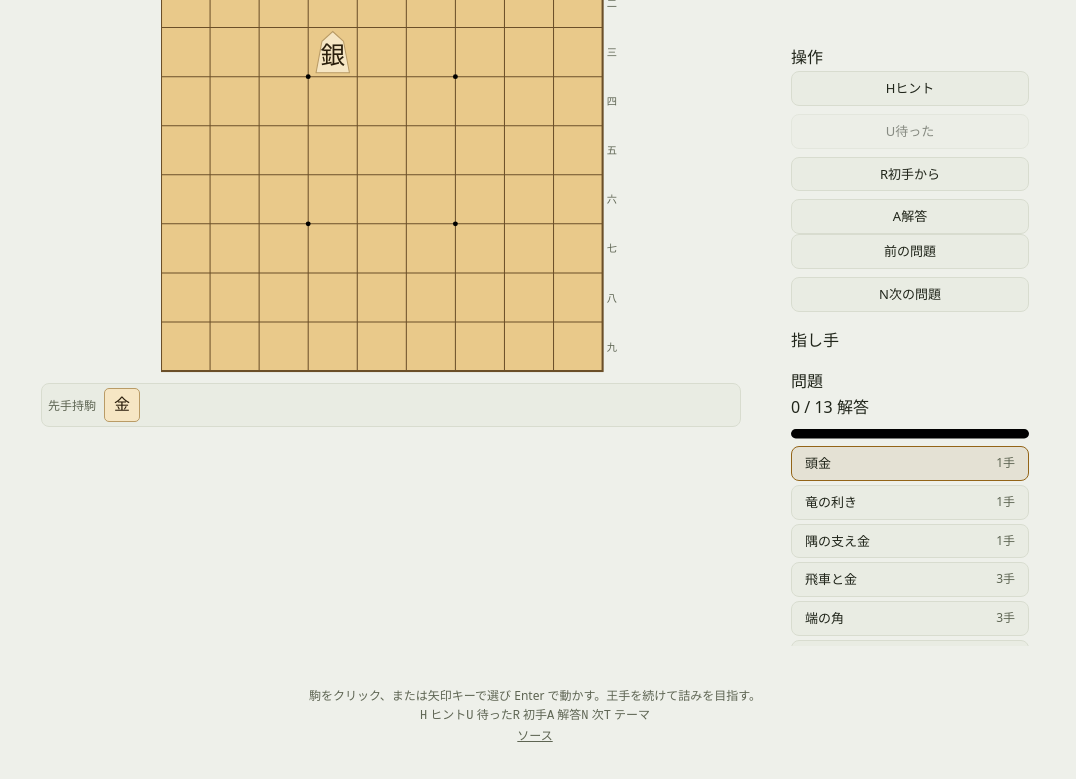
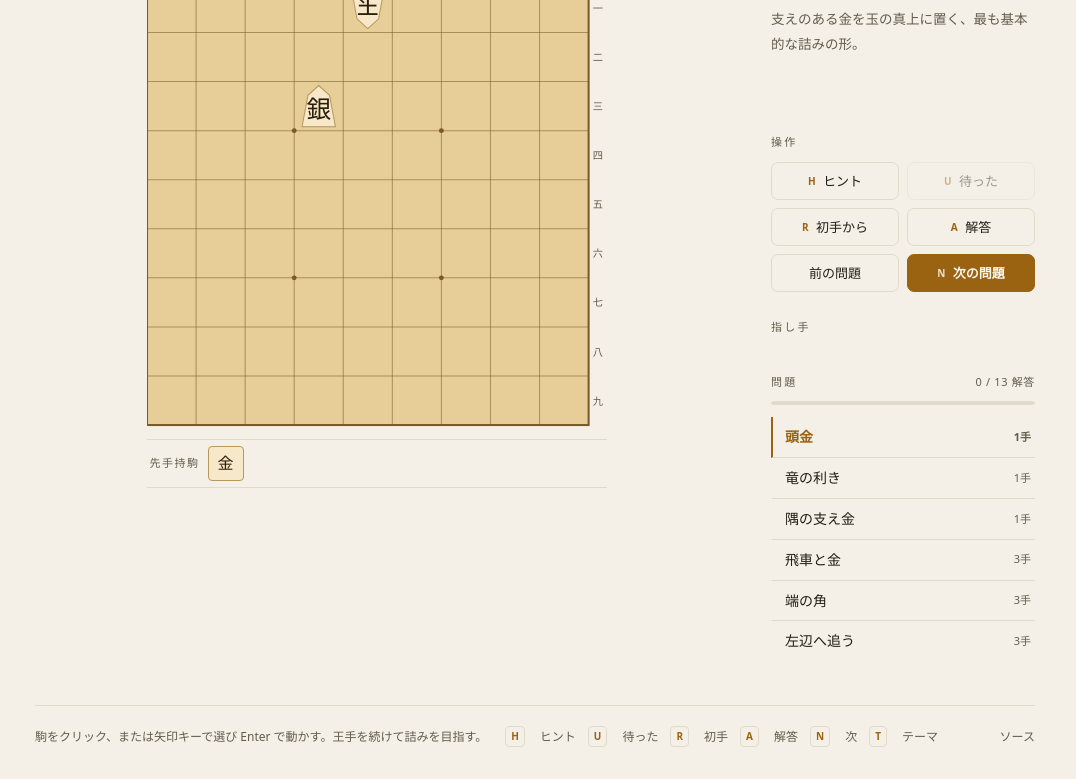
Before and after one commit to miruky/tsumeshogi, a website built with Vite: page index.html in a window 1280 px wide. Shown: the part 263-1042 px from the top of the page, without its empty margins (105-1181 px from the left). Built offline with nearby package versions, Linux system fonts and the light colour scheme.

Commit message:
罫線基調の編集的レイアウトへスタイルを刷新

```diff
--- a/src/style.css
+++ b/src/style.css
@@ -1,81 +1,88 @@
 :root {
-  --bg: #11140f;
-  --surface: #181c14;
-  --surface-2: #20251b;
-  --ink: #e4e7dc;
-  --muted: #99a08c;
-  --line: #2b3122;
-  --accent: #c08a3e;
-  --accent-ink: #160f04;
-  --accent-soft: rgba(192, 138, 62, 0.16);
-  --good: #6fae5f;
-  --bad: #d96b54;
-  --shadow: 0 1px 2px rgba(0, 0, 0, 0.4), 0 16px 44px rgba(0, 0, 0, 0.34);
-  --radius: 14px;
+  --bg: #f4f0e7;
+  --ink: #211d15;
+  --muted: #635c4b;
+  --faint: #e2dac9;
+  --faint-2: #ece5d6;
+  --accent: #9a6312;
+  --accent-ink: #fbf7ee;
+  --accent-soft: rgba(154, 99, 18, 0.1);
+  --good: #3f7d3a;
+  --bad: #b0432c;
 
-  --board: #c9a063;
-  --board-line: #4a371d;
-  --koma: #f0dcae;
-  --koma-edge: #9c7b44;
+  --board: #e7cd97;
+  --board-line: #7a5a2c;
+  --board-star: #7a5a2c;
+  --koma: #f6e8c8;
+  --koma-edge: #b8975e;
   --koma-ink: #2a1e0c;
   --koma-promoted: #b23b2b;
-  --pick: rgba(111, 174, 95, 0.5);
-  --dest: rgba(111, 174, 95, 0.85);
-  --last: rgba(192, 138, 62, 0.3);
+  --pick: rgba(154, 99, 18, 0.26);
+  --dest: rgba(63, 125, 58, 0.85);
+  --last: rgba(154, 99, 18, 0.18);
+  --cursor: rgba(154, 99, 18, 0.9);
 
   --sans: 'Hiragino Sans', 'Noto Sans JP', system-ui, sans-serif;
   --serif: 'Hiragino Mincho ProN', 'Yu Mincho', 'Noto Serif JP', serif;
+  --ease: cubic-bezier(0.22, 0.61, 0.36, 1);
 }
 
-:root[data-theme='light'] {
-  --bg: #eef0ea;
-  --surface: #ffffff;
-  --surface-2: #e9ece3;
-  --ink: #20251a;
-  --muted: #5e6553;
-  --line: #d8dccf;
-  --accent: #936417;
-  --accent-ink: #ffffff;
-  --accent-soft: rgba(147, 100, 23, 0.1);
-  --good: #2f7d3f;
-  --bad: #c0392b;
-  --shadow: 0 1px 2px rgba(20, 25, 15, 0.06), 0 12px 32px rgba(20, 25, 15, 0.08);
-
-  --board: #e9c98a;
-  --board-line: #6b4f29;
-  --koma: #f6e6c4;
-  --koma-edge: #b99b66;
-  --koma-ink: #2a1e0c;
-  --koma-promoted: #b23b2b;
-  --pick: rgba(47, 125, 63, 0.4);
-  --dest: rgba(47, 125, 63, 0.8);
-  --last: rgba(147, 100, 23, 0.22);
+:root[data-theme='dark'],
+:root:not([data-theme='light']) {
+  color-scheme: light;
 }
 
-@media (prefers-color-scheme: light) {
-  :root:not([data-theme='dark']) {
-    --bg: #eef0ea;
-    --surface: #ffffff;
-    --surface-2: #e9ece3;
-    --ink: #20251a;
-    --muted: #5e6553;
-    --line: #d8dccf;
-    --accent: #936417;
-    --accent-ink: #ffffff;
-    --accent-soft: rgba(147, 100, 23, 0.1);
-    --good: #2f7d3f;
-    --bad: #c0392b;
-    --shadow: 0 1px 2px rgba(20, 25, 15, 0.06), 0 12px 32px rgba(20, 25, 15, 0.08);
+:root[data-theme='dark'] {
+  --bg: #15130d;
+  --ink: #e9e3d4;
+  --muted: #a09781;
+  --faint: #2b271d;
+  --faint-2: #211e16;
+  --accent: #d2a154;
+  --accent-ink: #1a150b;
+  --accent-soft: rgba(210, 161, 84, 0.14);
+  --good: #82b96f;
+  --bad: #db8268;
 
-    --board: #e9c98a;
-    --board-line: #6b4f29;
-    --koma: #f6e6c4;
-    --koma-edge: #b99b66;
-    --koma-ink: #2a1e0c;
-    --koma-promoted: #b23b2b;
-    --pick: rgba(47, 125, 63, 0.4);
-    --dest: rgba(47, 125, 63, 0.8);
-    --last: rgba(147, 100, 23, 0.22);
+  --board: #c19a5c;
+  --board-line: #4d3a1c;
+  --board-star: #4d3a1c;
+  --koma: #ead7ab;
+  --koma-edge: #9c7b44;
+  --koma-ink: #241a0a;
+  --koma-promoted: #b8392a;
+  --pick: rgba(210, 161, 84, 0.3);
+  --dest: rgba(130, 185, 111, 0.92);
+  --last: rgba(210, 161, 84, 0.22);
+  --cursor: rgba(210, 161, 84, 0.95);
+  color-scheme: dark;
+}
+
+@media (prefers-color-scheme: dark) {
+  :root:not([data-theme='light']) {
+    --bg: #15130d;
+    --ink: #e9e3d4;
+    --muted: #a09781;
+    --faint: #2b271d;
+    --faint-2: #211e16;
+    --accent: #d2a154;
+    --accent-ink: #1a150b;
+    --accent-soft: rgba(210, 161, 84, 0.14);
+    --good: #82b96f;
+    --bad: #db8268;
+
+    --board: #c19a5c;
+    --board-line: #4d3a1c;
+    --board-star: #4d3a1c;
+    --koma: #ead7ab;
+    --koma-edge: #9c7b44;
+    --koma-ink: #241a0a;
+    --koma-promoted: #b8392a;
+    --pick: rgba(210, 161, 84, 0.3);
+    --dest: rgba(130, 185, 111, 0.92);
+    --last: rgba(210, 161, 84, 0.22);
+    --cursor: rgba(210, 161, 84, 0.95);
+    color-scheme: dark;
   }
 }
 
@@ -85,35 +92,35 @@
   box-sizing: border-box;
 }
 
-html {
-  color-scheme: light dark;
-}
-
 body {
   font-family: var(--sans);
   background: var(--bg);
   color: var(--ink);
-  line-height: 1.6;
+  line-height: 1.7;
   min-height: 100dvh;
+  -webkit-font-smoothing: antialiased;
 }
 
 #app {
-  max-width: 1060px;
+  max-width: 1080px;
   margin: 0 auto;
-  padding: 28px 20px 20px;
+  padding: clamp(24px, 5vw, 56px) clamp(18px, 4vw, 40px) 32px;
   display: flex;
   flex-direction: column;
   min-height: 100dvh;
-  gap: 18px;
+  gap: clamp(28px, 4vw, 44px);
 }
+
+/* --- ヘッダー --- */
 
 .site-header {
   display: flex;
-  align-items: center;
+  align-items: flex-end;
   justify-content: space-between;
   gap: 16px;
   flex-wrap: wrap;
-  animation: rise 0.5s ease both;
+  padding-bottom: 20px;
+  border-bottom: 1px solid var(--faint);
 }
 
 .brand {
@@ -123,103 +130,135 @@ body {
 }
 
 .brand .logo {
-  width: 44px;
-  height: 44px;
-  color: var(--accent);
+  width: 42px;
+  height: 42px;
+  color: var(--ink);
   flex-shrink: 0;
 }
 
 .brand h1 {
   font-family: var(--serif);
-  font-size: 26px;
+  font-size: clamp(24px, 3vw, 30px);
   font-weight: 600;
-  letter-spacing: 0.08em;
+  letter-spacing: 0.04em;
+  line-height: 1.1;
 }
 
-.brand .tagline {
+.tagline {
   color: var(--muted);
   font-size: 13px;
+  letter-spacing: 0.02em;
+  margin-top: 2px;
 }
+
+/* --- ボタン --- */
 
 button {
   font: inherit;
   font-size: 13px;
   color: var(--ink);
-  background: var(--surface-2);
-  border: 1px solid var(--line);
-  border-radius: 8px;
-  padding: 6px 13px;
+  background: none;
+  border: 1px solid transparent;
+  border-radius: 7px;
+  padding: 7px 13px;
   cursor: pointer;
   transition:
-    background 0.15s ease,
-    border-color 0.15s ease,
-    transform 0.12s ease;
+    color 0.18s var(--ease),
+    background 0.18s var(--ease),
+    border-color 0.18s var(--ease);
 }
 
-button:hover {
-  border-color: var(--accent);
-  transform: translateY(-1px);
+button .k {
+  display: inline-block;
+  font-size: 10px;
+  font-weight: 700;
+  color: var(--accent);
+  margin-right: 7px;
+  letter-spacing: 0.05em;
+  vertical-align: 1px;
 }
 
-button.primary {
+button.ghost {
+  border-color: var(--faint);
+}
+button.ghost:hover:not(:disabled) {
+  border-color: var(--accent);
+  background: var(--accent-soft);
+}
+
+button.solid {
   background: var(--accent);
   border-color: var(--accent);
   color: var(--accent-ink);
   font-weight: 600;
 }
+button.solid .k {
+  color: var(--accent-ink);
+  opacity: 0.85;
+}
+button.solid:hover:not(:disabled) {
+  filter: brightness(1.06);
+}
 
 button:disabled {
-  opacity: 0.5;
+  opacity: 0.42;
   cursor: not-allowed;
-  transform: none;
 }
 
-:is(button, [tabindex]):focus-visible {
+button.link-btn {
+  padding: 4px 0;
+  border: none;
+  color: var(--accent);
+  align-self: flex-start;
+  background-image: linear-gradient(var(--accent), var(--accent));
+  background-size: 0% 1px;
+  background-repeat: no-repeat;
+  background-position: 0 100%;
+  transition: background-size 0.25s var(--ease);
+}
+button.link-btn:hover {
+  background-size: 100% 1px;
+}
+
+:is(button, [tabindex], a, [role='button']):focus-visible {
   outline: 2px solid var(--accent);
-  outline-offset: 2px;
+  outline-offset: 3px;
 }
+
+/* --- レイアウト --- */
 
 .layout {
   display: grid;
-  grid-template-columns: minmax(0, 1fr) 270px;
-  gap: 18px;
+  grid-template-columns: minmax(0, 1fr) 264px;
+  gap: clamp(28px, 4vw, 52px);
   flex: 1;
   align-items: start;
-  animation: rise 0.5s ease 0.08s both;
-}
-
-.pane {
-  background: var(--surface);
-  border: 1px solid var(--line);
-  border-radius: var(--radius);
-  box-shadow: var(--shadow);
 }
 
 .board-pane {
-  padding: 16px;
   display: flex;
   flex-direction: column;
-  gap: 10px;
+  gap: 12px;
   align-items: center;
 }
 
-/* 持ち駒 */
+/* --- 持ち駒 --- */
 
 .hand {
   width: 100%;
-  min-height: 38px;
+  max-width: 460px;
+  min-height: 36px;
   display: flex;
   align-items: center;
   gap: 8px;
   flex-wrap: wrap;
-  padding: 4px 6px;
-  border: 1px solid var(--line);
-  border-radius: 8px;
-  background: var(--surface-2);
+  padding: 6px 2px;
+  border-block: 1px solid var(--faint);
 }
 
 .hand .label {
-  font-size: 12px;
+  font-size: 11px;
+  letter-spacing: 0.14em;
   color: var(--muted);
 }
 
@@ -238,17 +277,23 @@ button:disabled {
   background: var(--koma);
   color: var(--koma-ink);
   border: 1px solid var(--koma-edge);
-  border-radius: 5px;
+  border-radius: 4px;
+  transition: outline-color 0.15s var(--ease);
 }
 
 .hand-piece .count {
   font-family: var(--sans);
   font-size: 11px;
+  font-variant-numeric: tabular-nums;
   color: #6b5226;
 }
 
 .hand-piece.selectable {
   cursor: pointer;
+}
+.hand-piece.selectable:hover {
+  outline: 1.5px solid var(--accent);
+  outline-offset: 1px;
 }
 
 .hand-piece.selected {
@@ -260,12 +305,15 @@ button:disabled {
   transform: rotate(180deg);
 }
 
+/* --- 盤 --- */
+
 #board {
   width: 100%;
   max-width: 460px;
   height: auto;
   display: block;
   touch-action: manipulation;
+  border-radius: 2px;
 }
 
 .board-bg {
@@ -274,7 +322,11 @@ button:disabled {
 .board-grid {
   stroke: var(--board-line);
   stroke-width: 1;
+  opacity: 0.55;
   fill: none;
+}
+.board-star {
+  fill: var(--board-star);
 }
 .board-frame {
   stroke: var(--board-line);
@@ -303,62 +355,97 @@ button:disabled {
 .koma-text.promoted {
   fill: var(--koma-promoted);
 }
-.koma.gote {
-  /* 後手の駒は180度回す */
-}
-.cell-hit {
-  fill: transparent;
-  cursor: pointer;
-}
+
 .mark-pick {
   fill: var(--pick);
 }
 .mark-dest {
   fill: var(--dest);
 }
+.mark-dest.hint {
+  fill: none;
+  stroke: var(--accent);
+  stroke-width: 2;
+  stroke-dasharray: 3 3;
+}
 .mark-last {
   fill: var(--last);
 }
+.mark-cursor {
+  fill: none;
+  stroke: var(--cursor);
+  stroke-width: 2.5;
+}
 
-/* サイドバー */
+/* --- サイド(study) --- */
 
 .side {
-  padding: 16px;
   display: flex;
   flex-direction: column;
-  gap: 16px;
+  gap: 26px;
 }
 
-.side h2 {
-  font-size: 12px;
-  letter-spacing: 0.12em;
+.kicker {
+  font-size: 11px;
+  letter-spacing: 0.2em;
+  text-transform: uppercase;
   color: var(--muted);
-  margin-bottom: 8px;
+  margin-bottom: 10px;
+}
+
+.prob-title {
+  font-family: var(--serif);
+  font-size: 22px;
+  font-weight: 600;
+  letter-spacing: 0.02em;
+  line-height: 1.25;
+}
+
+.prob-meta {
+  display: flex;
+  align-items: center;
+  gap: 10px;
+  margin-top: 4px;
+  font-size: 13px;
+  color: var(--accent);
   font-weight: 600;
 }
 
-.prob-info .title {
-  font-family: var(--serif);
-  font-size: 18px;
-  font-weight: 600;
+.prob-meta .dot {
+  font-size: 11px;
+  font-weight: 500;
+  color: var(--muted);
+  letter-spacing: 0.04em;
+}
+.prob-meta .dot::before {
+  content: '';
+  display: inline-block;
+  width: 6px;
+  height: 6px;
+  border-radius: 50%;
+  background: var(--faint);
+  margin-right: 5px;
+  vertical-align: 1px;
+}
+.prob-meta .dot.is-done {
+  color: var(--good);
+}
+.prob-meta .dot.is-done::before {
+  background: var(--good);
 }
 
-.prob-info .meta {
-  color: var(--accent);
-  font-size: 13px;
-  font-weight: 600;
-}
-
-.prob-info .note {
+.prob-note {
+  margin-top: 10px;
+  font-size: 13.5px;
   color: var(--muted);
-  font-size: 13px;
-  margin-top: 4px;
+  line-height: 1.85;
 }
 
 .message {
-  min-height: 1.6em;
+  min-height: 1.7em;
   font-size: 14px;
   font-weight: 600;
+  color: var(--ink);
 }
 .message.good {
   color: var(--good);
@@ -368,68 +455,152 @@ button:disabled {
 }
 
 .controls {
-  display: flex;
-  flex-direction: column;
+  display: grid;
+  grid-template-columns: 1fr 1fr;
   gap: 8px;
 }
-.controls .row {
-  display: flex;
-  gap: 8px;
-}
-.controls .row button {
-  flex: 1;
+.controls.nav {
+  margin-top: 8px;
 }
 
 .movelist {
-  font-size: 13px;
+  list-style: none;
+  font-size: 13.5px;
   font-family: var(--serif);
   display: flex;
   flex-wrap: wrap;
-  gap: 4px 10px;
-  max-height: 110px;
+  gap: 4px 12px;
+  max-height: 132px;
   overflow-y: auto;
+  counter-reset: mv;
 }
 .movelist .mv {
   font-variant-numeric: tabular-nums;
+  counter-increment: mv;
+}
+.movelist .mv::before {
+  content: counter(mv) '. ';
+  color: var(--muted);
+  font-family: var(--sans);
+  font-size: 11px;
+}
+#copy {
+  margin-top: 10px;
+}
+
+.probs-head {
+  display: flex;
+  align-items: baseline;
+  justify-content: space-between;
+  gap: 8px;
+}
+.progress-label {
+  font-size: 11px;
+  color: var(--muted);
+  letter-spacing: 0.06em;
+  font-variant-numeric: tabular-nums;
+}
+
+.meter {
+  width: 100%;
+  height: 4px;
+  display: block;
+  margin: 0 0 12px;
+}
+.meter-bg {
+  fill: var(--faint);
+}
+.meter-fill {
+  fill: var(--accent);
+  transition: width 0.5s var(--ease);
 }
 
 .probs {
   list-style: none;
   display: flex;
   flex-direction: column;
-  gap: 4px;
-  max-height: 200px;
+  max-height: 244px;
   overflow-y: auto;
 }
-.probs button {
+.probs .prob {
   width: 100%;
   text-align: left;
   display: flex;
   justify-content: space-between;
+  align-items: center;
   gap: 8px;
+  padding: 8px 4px 8px 12px;
+  border: none;
+  border-bottom: 1px solid var(--faint);
+  border-radius: 0;
+  border-left: 2px solid transparent;
 }
-.probs button.current {
-  border-color: var(--accent);
-  background: var(--accent-soft);
+.probs .prob:hover {
+  background: var(--faint-2);
+}
+.probs .prob.current {
+  border-left-color: var(--accent);
+  color: var(--accent);
+  font-weight: 600;
+}
+.probs .pt {
+  font-size: 14px;
 }
 .probs .te {
   color: var(--muted);
-  font-size: 12px;
+  font-size: 11px;
+  font-variant-numeric: tabular-nums;
+  flex-shrink: 0;
 }
-.probs button.done .te::after {
+.probs .prob.done .te::after {
   content: ' 済';
   color: var(--good);
 }
 
+/* --- フッター --- */
+
 .site-footer {
+  display: flex;
+  flex-wrap: wrap;
+  align-items: center;
+  gap: 8px 18px;
   color: var(--muted);
   font-size: 12px;
-  text-align: center;
-  padding: 6px 0;
+  padding-top: 20px;
+  border-top: 1px solid var(--faint);
 }
-.site-footer a {
+.site-footer .legend {
+  display: flex;
+  flex-wrap: wrap;
+  gap: 4px 12px;
+  align-items: center;
+}
+.site-footer kbd {
+  font-family: var(--sans);
+  font-size: 10px;
+  font-weight: 700;
+  color: var(--accent);
+  border: 1px solid var(--faint);
+  border-radius: 4px;
+  padding: 1px 5px;
+  margin-right: 3px;
+}
+.src-link {
+  margin-left: auto;
   color: var(--muted);
+  text-decoration: none;
+  background-image: linear-gradient(var(--accent), var(--accent));
+  background-size: 0% 1px;
+  background-repeat: no-repeat;
+  background-position: 0 100%;
+  transition: background-size 0.25s var(--ease);
 }
+.src-link:hover {
+  color: var(--accent);
+  background-size: 100% 1px;
+}
+
+/* --- 成り確認 --- */
 
 .promo-overlay {
   position: fixed;
@@ -437,55 +608,81 @@ button:disabled {
   display: none;
   align-items: center;
   justify-content: center;
-  background: rgba(0, 0, 0, 0.45);
+  background: color-mix(in oklab, var(--bg) 40%, transparent);
+  backdrop-filter: blur(3px);
   z-index: 10;
 }
 .promo-overlay.show {
   display: flex;
+  animation: fade 0.2s var(--ease) both;
 }
 .promo-box {
-  background: var(--surface);
-  border: 1px solid var(--line);
-  border-radius: 12px;
-  padding: 20px;
-  box-shadow: var(--shadow);
+  background: var(--bg);
+  border: 1px solid var(--faint);
+  border-radius: 10px;
+  padding: 22px 24px;
   text-align: center;
+  box-shadow: 0 18px 50px rgba(0, 0, 0, 0.16);
 }
 .promo-box p {
-  margin-bottom: 12px;
-  font-size: 14px;
+  margin-bottom: 14px;
+  font-size: 15px;
+  font-family: var(--serif);
 }
 .promo-box .row {
   display: flex;
   gap: 10px;
 }
+.promo-box .row button {
+  flex: 1;
+}
 
+/* --- モーション --- */
+
+.reveal {
+  animation: rise 0.6s var(--ease) both;
+  animation-delay: calc(var(--d, 0) * 80ms);
+}
 @keyframes rise {
   from {
     opacity: 0;
-    transform: translateY(10px);
+    transform: translateY(12px);
   }
   to {
     opacity: 1;
     transform: none;
   }
 }
-
-.koma.placing {
-  animation: place 0.2s ease both;
-}
-@keyframes place {
+@keyframes fade {
   from {
-    opacity: 0.3;
+    opacity: 0;
   }
   to {
     opacity: 1;
   }
 }
 
-@media (max-width: 880px) {
+.koma.placing {
+  animation: place 0.24s var(--ease) both;
+  transform-box: fill-box;
+}
+@keyframes place {
+  from {
+    opacity: 0.25;
+  }
+  to {
+    opacity: 1;
+  }
+}
+
+@media (max-width: 860px) {
   .layout {
     grid-template-columns: 1fr;
+  }
+  .side {
+    max-width: 460px;
+    width: 100%;
+    margin: 0 auto;
   }
 }
 
```
